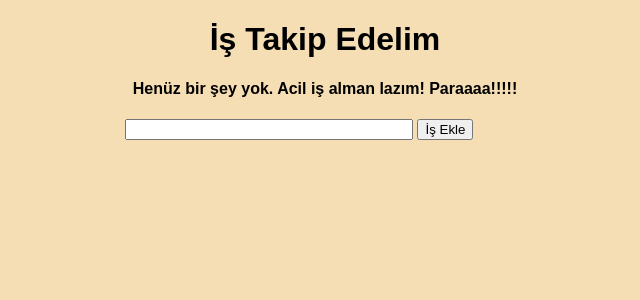
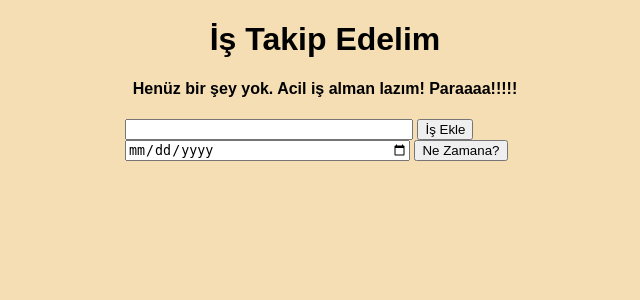
Before and after one commit to ukeskinatkapsul/todoapp, a Flask app: page / in a window 1280 px wide. Shown: the top 300 px of the page, without its empty margins (315-955 px from the left). Run offline with Flask 2, Linux system fonts and the light colour scheme; data that the repository does not hold is empty.

Commit message:
ne zamana? button should take place :)
i hope so :)

```diff
--- a/templates/index.html
+++ b/templates/index.html
@@ -14,7 +14,7 @@
         <tr>
             <th>İş</th>
             <th>Eklenme Tarihi</th>
-            <th>Ne Zaman?</th>
+            <th>Ne Zamana?</th>
             <th>Actions</th>
         </tr>
         {% for task in tasks %}
@@ -34,6 +34,9 @@
      <form action="/" method="POST">
         <input type="text" name="content" id="content">
         <input type="submit" value="İş Ekle">
+
+        <input type="date" name="content" id="content">
+        <input type="submit" value="Ne Zamana?">
      </form>
 </div>
 {% endblock %}
```
